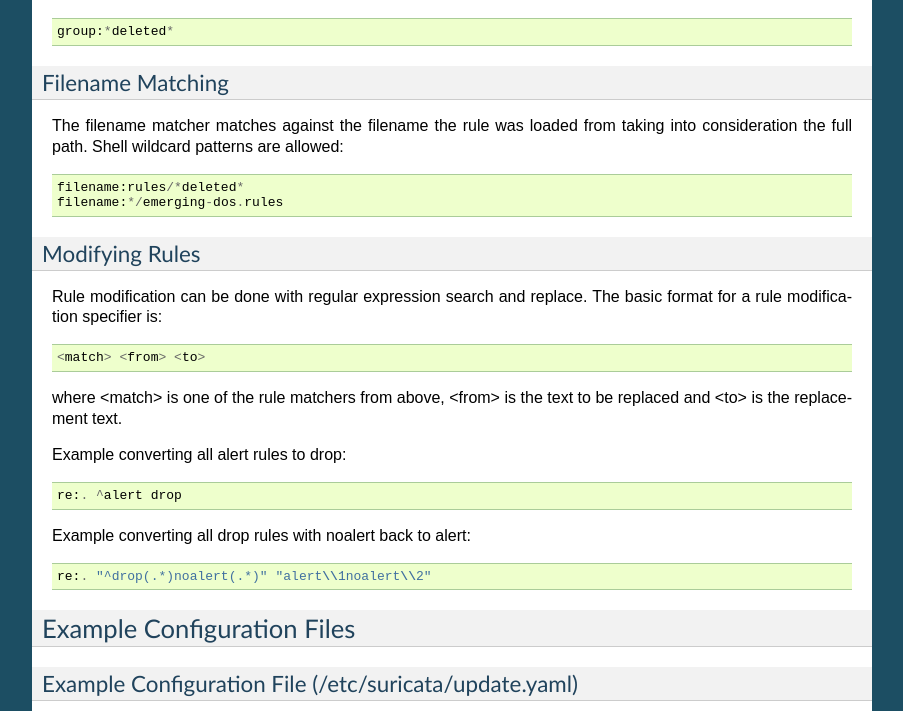
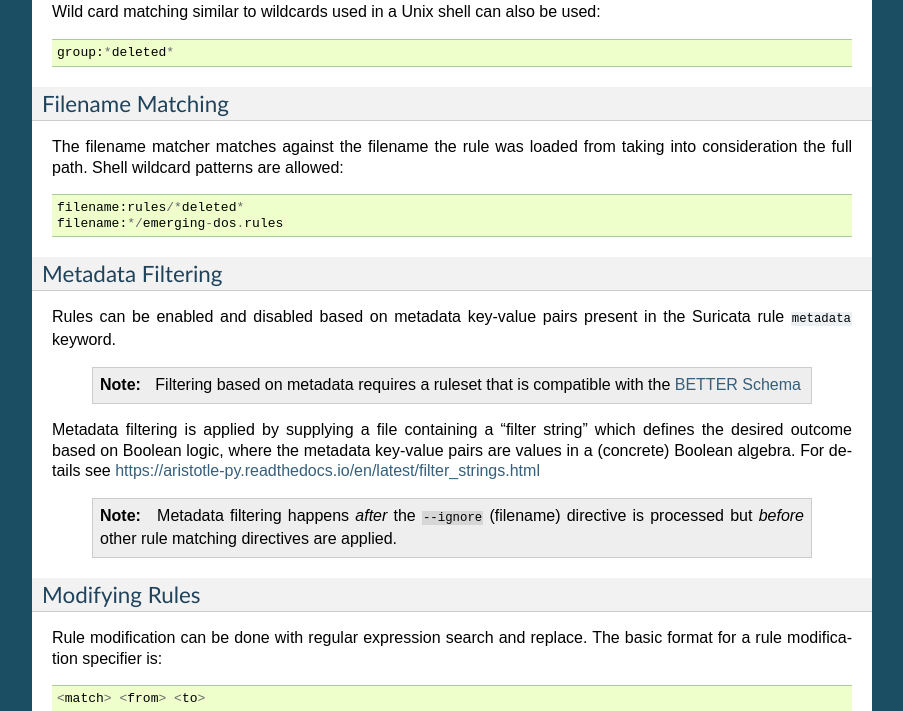
Before and after one commit to OISF/suricata-update, a Sphinx documentation site: the page built from doc/update.rst, in a window 1280 px wide and 1400 px high, scrolled down 4159 px. Shown: the top 711 px of the window, without its empty margins (198-1101 px from the left). Built offline with Sphinx 7.4.7, drawn with Linux system fonts in a browser that asks for light colours; some of the changed text lies outside the part shown; grey boxes are pictures that could not be loaded.

Commit message:
Documentation: add details for filtering based on metadata.

```diff
--- a/doc/update.rst
+++ b/doc/update.rst
@@ -186,6 +186,7 @@ modification can be done with the following:
 - regular expression
 - rule group
 - filename
+- metadata filter
 
 Signature ID Matching
 ---------------------
@@ -232,6 +233,30 @@ are allowed::
   filename:rules/*deleted*
   filename:*/emerging-dos.rules
 
+Metadata Filtering
+------------------
+
+Rules can be enabled and disabled based on metadata key-value pairs
+present in the Suricata rule ``metadata`` keyword.
+
+   .. note::
+
+     Filtering based on metadata requires
+     a ruleset that is compatible with the
+     `BETTER Schema <https://better-schema.readthedocs.io/>`__
+
+Metadata filtering is applied by
+supplying a file containing a "filter string" which defines the
+desired outcome based on Boolean logic, where the metadata
+key-value pairs are values in a (concrete) Boolean algebra. For
+details see `<https://aristotle-py.readthedocs.io/en/latest/filter_strings.html>`__
+
+   .. note::
+
+     Metadata filtering happens `after` the ``--ignore`` (filename)
+     directive is processed but `before` other rule matching
+     directives are applied.
+
 Modifying Rules
 ---------------
 
@@ -277,6 +302,11 @@ Example Configuration to Disable Rules (--disable-conf)
 
 .. _example-drop-conf:
 
+Example Configuration Containing Metadata Filter String (--metatdata-conf)
+--------------------------------------------------------------------------
+
+See `<https://github.com/secureworks/aristotle/tree/master/examples>`__.
+
 Example Configuration to convert Rules to Drop (--drop-conf)
 ------------------------------------------------------------
 
```
